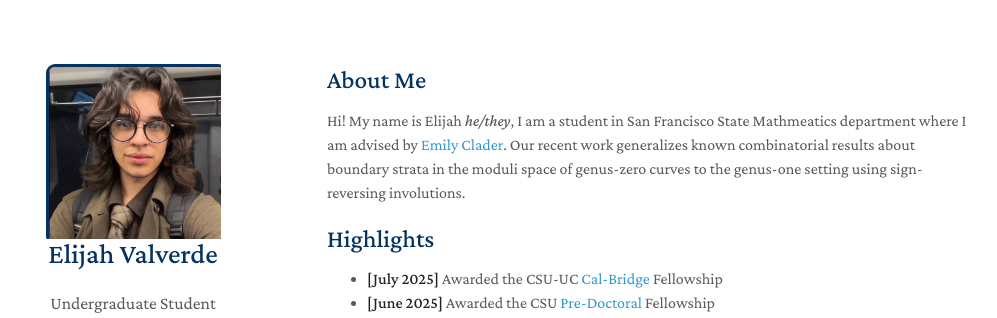
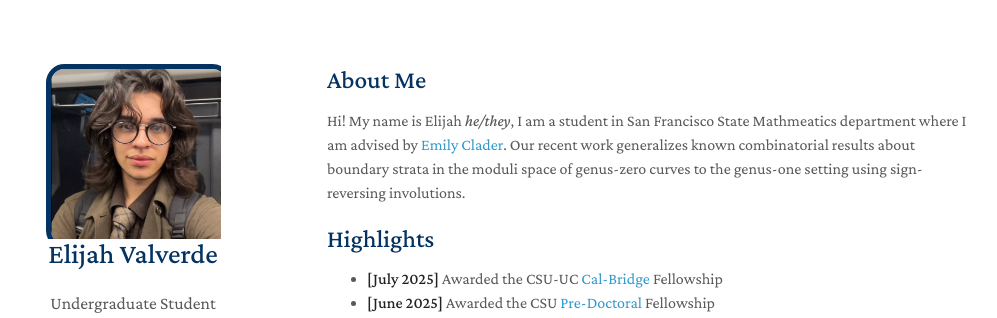
Before and after one commit to elijah-valverde/elijah-valverde.github.io, a Jekyll site: the page built from index.md, in a window 1280 px wide. Shown: the top 318 px of the page, without its empty margins (143-1140 px from the left). Built offline with Jekyll 4.4.1, drawn with Linux system fonts in a browser that asks for light colours; a style sheet for code colours, icons or effects is not loaded; our own code applies the rules of GitHub Pages for plain Markdown files.

Commit message:
Update minimal-light.scss

```diff
--- a/_sass/minimal-light.scss
+++ b/_sass/minimal-light.scss
@@ -221,8 +221,8 @@ papertitle {
   height: 100%;
   object-fit: cover;
   display: block;
-  border-radius: 5%;
-  border: 3px solid #043361; // adjust color and thickness as desired
+  border-radius: 10%;
+  border: 5px solid #043361; // adjust color and thickness as desired
 
 }
     #header .image.avatar {
```
